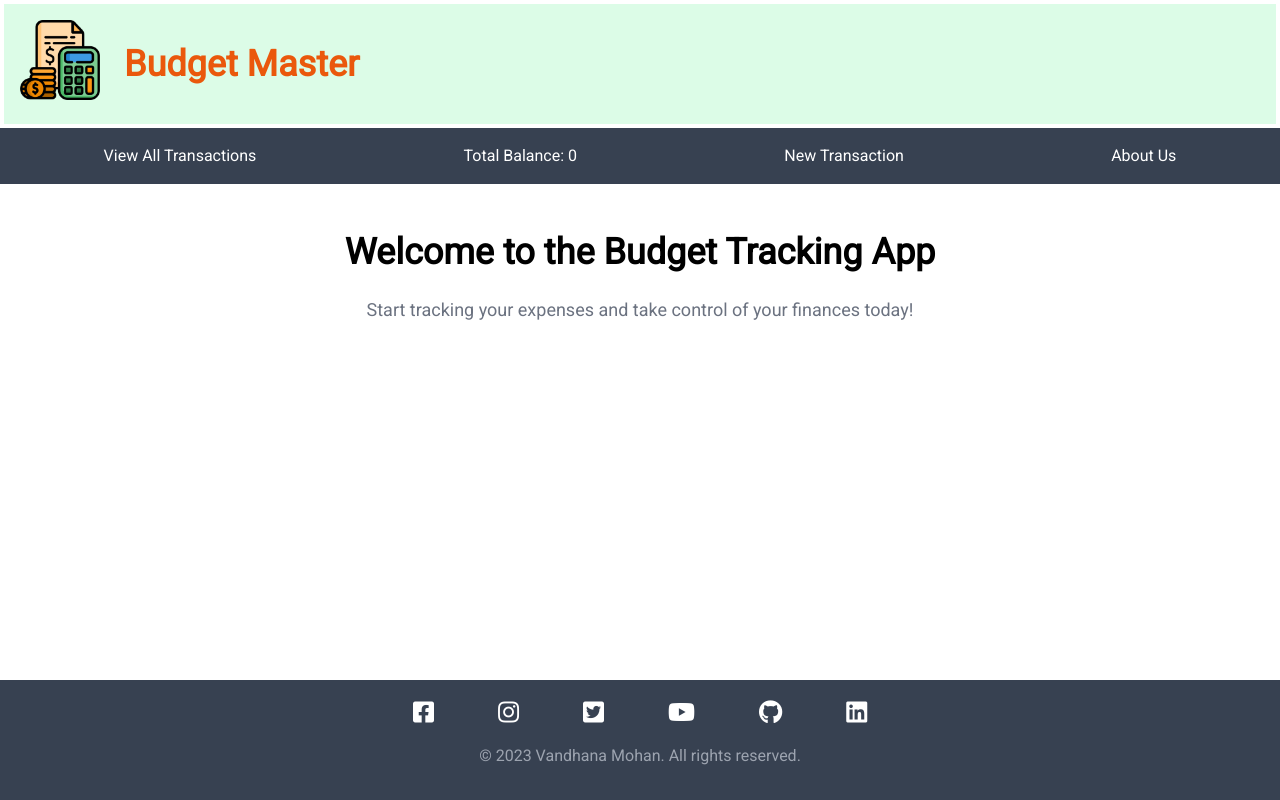
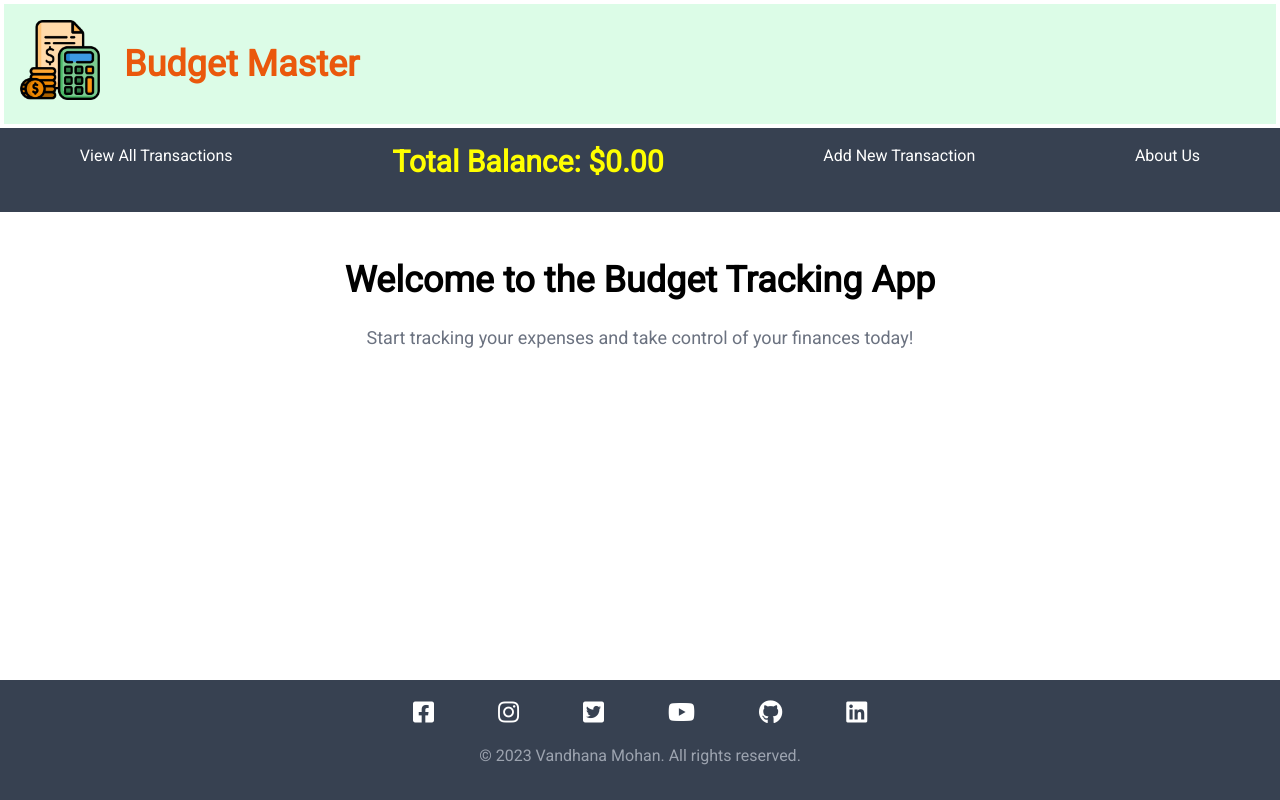
Before and after one commit to Vandhana-Mohan/budget-tracker-app-frontend, a React (Create React App) app: page / in a window 1280 px wide. Built offline with nearby package versions, Linux system fonts and the light colour scheme; no server answers.

Commit message:
added total to navbar

```diff
--- a/src/App.js
+++ b/src/App.js
@@ -1,13 +1,12 @@
 // DEPENDENCIES
-
 import { BrowserRouter, Routes, Route } from "react-router-dom";
-import { useState, useEffect } from "react";
 
 // COMPONENTS
 import NavBar from "./Components/NavBar";
 import Header from "./Components/Header";
 import Footer from "./Components/Footer";
 import AboutUs from "./Components/AboutUs";
+
 // PAGES
 import Home from "./Pages/Home";
 import Index from "./Pages/Index";
@@ -17,50 +16,11 @@ import Edit from "./Pages/Edit";
 import FourOFour from "./Pages/FourOFour";
 
 function App() {
-  const [totalBalance, setTotalBalance] = useState(0);
-
-  let total = 0;
-
-  useEffect(() => {
-    fetch(`${process.env.REACT_APP_API_URL}/budgets`)
-      .then((res) => res.json())
-      .then((data) => {
-        data.forEach((budget) => {
-          if (budget.isWithdrawal) {
-            total -= parseInt(budget.amount);
-          } else {
-            total += parseInt(budget.amount);
-          }
-        }, []);
-
-        const totalBalance = total.toLocaleString("en-US", {
-          style: "currency",
-          currency: "USD",
-          minimumFractionDigits: 2,
-          maximumFractionDigits: 2,
-        });
-        setTotalBalance(totalBalance);
-      })
-      .catch((error) => {
-        console.error(error);
-      });
-  }, []);
-
-  // Calculate the total amount color based on the total amount
-  // let totalColor;
-  // if (total > 100) {
-  //   totalColor = { color: "green" };
-  // } else if (total >= 0 && total <= 100) {
-  //   totalColor = { color: "yellow" };
-  // } else if (total < 0) {
-  //   totalColor = { color: "red" };
-  // }
-
   return (
     <div className="App">
       <BrowserRouter>
         <Header />
-        <NavBar totalBalance={totalBalance} />
+        <NavBar />
         <main>
           <Routes>
             <Route path="/" element={<Home />} />
--- a/src/Components/NavBar.js
+++ b/src/Components/NavBar.js
@@ -1,26 +1,25 @@
 import { Link } from "react-router-dom";
+import TotalAmount from "./TotalAmount";
+
 function NavBar(props) {
   return (
     <nav className="bg-gray-700 text-white py-4">
       <ul className="flex justify-around">
-        <Link to="/budgets">
-          <li className="cursor-pointer hover:text-gray-300">
-            View All Transactions
-          </li>
-        </Link>
-        <Link to="/budgets">
-          <li className="cursor-pointer hover:text-gray-300">
-            Total Balance: {props.totalBalance}
-          </li>
-        </Link>
-        <Link to="/budgets/new">
-          <li className="cursor-pointer hover:text-gray-300">
-            New Transaction
-          </li>
-        </Link>
-        <Link to="/about">
-          <li className="cursor-pointer hover:text-gray-300">About Us</li>
-        </Link>
+        <li className="cursor-pointer hover:text-gray-300">
+          <Link to="/budgets">View All Transactions</Link>
+        </li>
+        <li className="cursor-pointer hover:text-gray-300">
+          <Link to="/budgets">
+            {" "}
+            <TotalAmount totalBalance={props.totalBalance} />{" "}
+          </Link>
+        </li>
+        <li className="cursor-pointer hover:text-gray-300">
+          <Link to="/budgets/new">Add New Transaction</Link>
+        </li>
+        <li className="cursor-pointer hover:text-gray-300">
+          <Link to="/about"> About Us</Link>
+        </li>
       </ul>
     </nav>
   );
--- /dev/null
+++ b/src/Components/TotalAmount.js
@@ -0,0 +1,52 @@
+import { useState, useEffect } from "react";
+
+function TotalAmount() {
+  const [totalBalance, setTotalBalance] = useState([]);
+  let total = 0;
+  useEffect(() => {
+    fetch(`${process.env.REACT_APP_API_URL}/budgets`)
+      .then((res) => res.json())
+      .then((data) => {
+        setTotalBalance(data);
+      })
+      .catch((error) => {
+        console.error(error);
+      });
+  }, []);
+
+  totalBalance.forEach((bal) => {
+    if (!bal.isWithdrawal) {
+      total += parseInt(bal.amount);
+    } else {
+      total -= parseInt(bal.amount);
+    }
+  });
+
+  const formatBalance = total.toLocaleString("en-US", {
+    style: "currency",
+    currency: "USD",
+    minimumFractionDigits: 2,
+    maximumFractionDigits: 2,
+  });
+
+  // Calculate the total amount color based on the total amount
+  let totalColor;
+  if (total > 100) {
+    totalColor = { color: "green" };
+  } else if (total >= 0 && total <= 100) {
+    totalColor = { color: "yellow" };
+  } else if (total < 0) {
+    totalColor = { color: "red" };
+  }
+
+  return (
+    <div>
+      <h1 className="text-3xl font-bold mb-4" style={totalColor}>
+        {" "}
+        Total Balance: {formatBalance}
+      </h1>
+    </div>
+  );
+}
+
+export default TotalAmount;
```
Also changed, not shown: src/Components/Budgets.js (+0 -29 lines), 1 other file (tests, documents, lock files or other folders).
